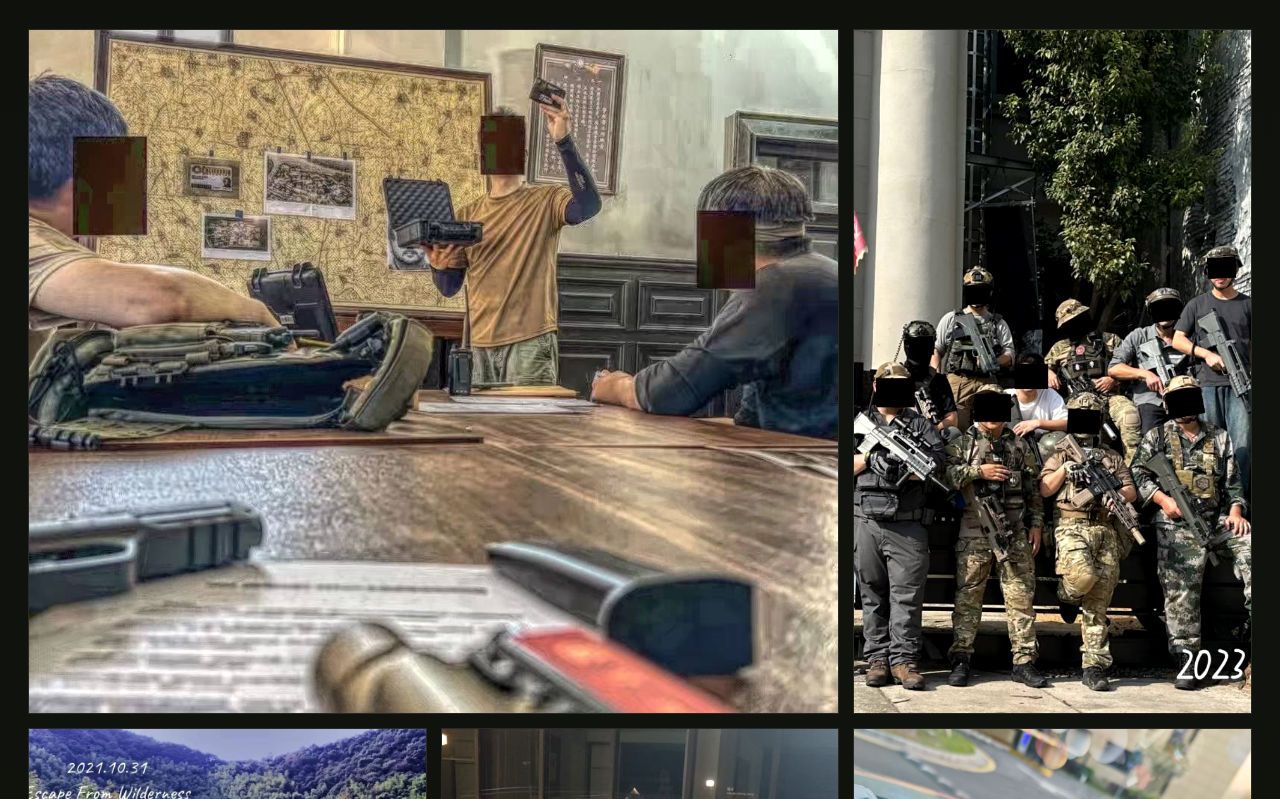
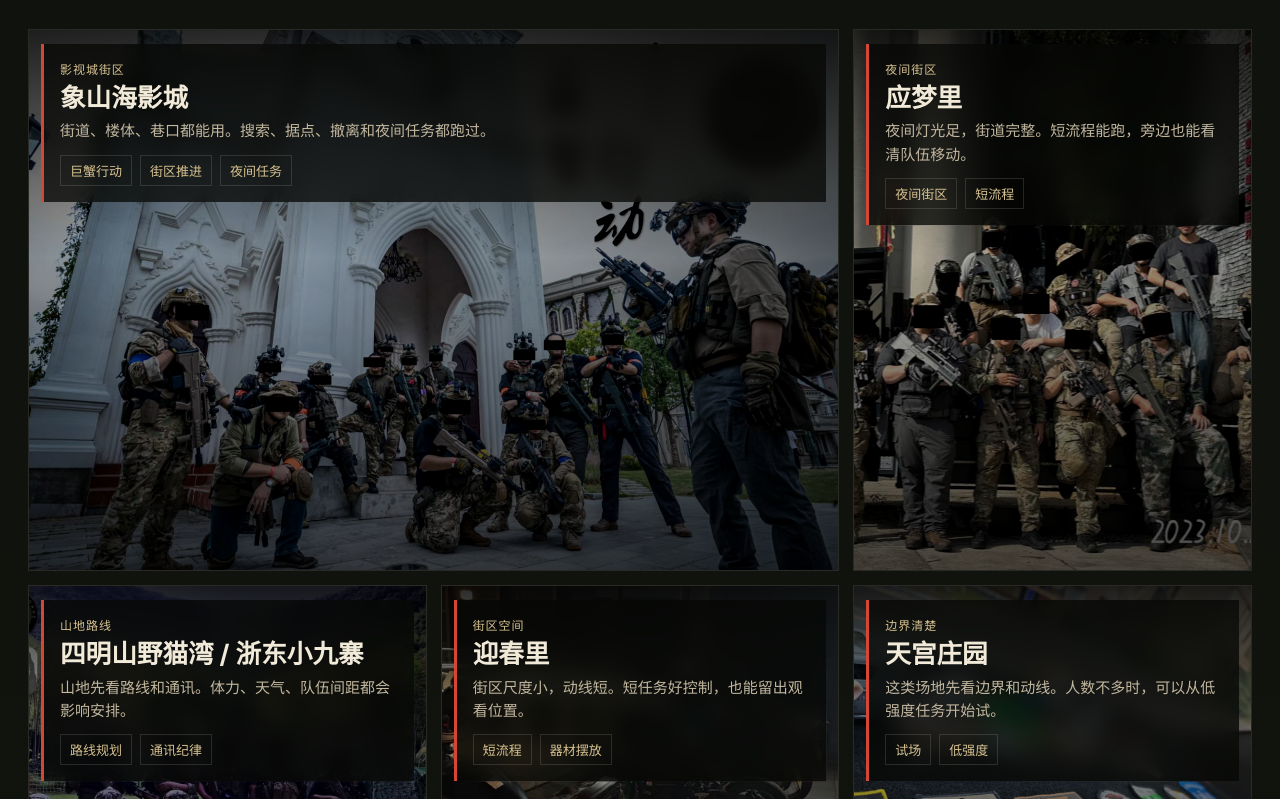
Before and after one commit to zhuting0574-beep/nbys-activity, a Vue app in the folder h5-web/: page / in a window 1280 px wide. Shown: the part 5181-5980 px from the top of the page. Built offline with nearby package versions, Linux system fonts and the light colour scheme.

Commit message:
feat: improve Yongshi venue cards and media focus

```diff
--- a/h5-web/src/MarketingSite.vue
+++ b/h5-web/src/MarketingSite.vue
@@ -135,7 +135,7 @@
       <div class="field-grid">
         <article v-for="venue in venues" :key="venue.name" :class="{ featured: venue.featured }">
           <img :src="venue.image" :alt="venue.name" width="1200" height="750" loading="lazy" decoding="async" />
-          <div>
+          <div class="field-card-copy">
             <span>{{ venue.type }}</span>
             <h3>{{ venue.name }}</h3>
             <p>{{ venue.text }}</p>
@@ -315,9 +315,7 @@ import esaRoom from './assets/site/esa-urban-training-07.jpg'
 import esaUrban01 from './assets/site/esa-urban-training-02.jpg'
 import esaUrban02 from './assets/site/esa-urban-training-05.jpg'
 import patchBoard from './assets/site/patch-board.jpg'
-import nightTeam from './assets/site/night-team-2022.jpg'
 import moto01 from './assets/site/moto-01.jpg'
-import moto02 from './assets/site/moto-02.jpg'
 import xhsHengdianTeam from './assets/site/external/2026-03-15_xhs_hengdian-expedition_team.jpg'
 import xhsHengdianStreet from './assets/site/external/2026-03-15_xhs_hengdian-expedition_street.jpg'
 import xhsFieldGrass from './assets/site/external/2026-05-30_xhs_ningbo-yongshi_field-day_grass.jpg'
@@ -408,7 +406,7 @@ export default {
         {
           name: '象山海影城',
           type: '影视城街区',
-          image: haiyingcheng03,
+          image: haiyingcheng05,
           featured: true,
           text: '街道、楼体、巷口都能用。搜索、据点、撤离和夜间任务都跑过。',
           points: ['巨蟹行动', '街区推进', '夜间任务']
@@ -439,11 +437,11 @@ export default {
         },
         {
           name: '天宫庄园',
-          type: '园区活动',
+          type: '边界清楚',
           image: patchBoard,
           featured: false,
-          text: '边界清楚，动线容易控制。人数不多时，可以先从这里试。',
-          points: ['边界清楚', '低强度']
+          text: '这类场地先看边界和动线。人数不多时，可以从低强度任务开始试。',
+          points: ['试场', '低强度']
         },
         {
           name: '章水中心小学',
@@ -493,8 +491,8 @@ export default {
         },
         {
           tag: 'TRAINING',
-          title: '训练和队员记录',
-          text: '室内训练、队形、队员自拍视频放在一起，能看见平时活动的样子。'
+          title: '平时怎么练',
+          text: '室内训练、队形和队员自拍视频放在一起，能看见日常活动的样子。'
         }
       ],
       assetStories: [
@@ -502,12 +500,10 @@ export default {
         { tag: 'YINGMENGLI / 2023', title: '应梦里夜间活动', text: '楼上视角能看清街道和移动路线。', image: yingmengli02, size: '' },
         { tag: 'MOUNTAIN / FIELD', title: '浙东小九寨训练', text: '山地路线里，队伍间距很容易被拉开。', image: xiaojiuzhaiTraining02, size: '' },
         { tag: 'ESA / URBAN', title: 'ESA 城市作战训练', text: '门口、墙边和队形处理。', image: esaUrban01, size: '' },
-        { tag: 'TEAM / NIGHT', title: '夜间队伍照片', text: '夜间集合时的队伍记录。', image: nightTeam, size: '' },
         { tag: 'XHS / 2026', title: '5.30 下场日记', text: '草地场景，队员距离能看得比较清楚。', image: xhsFieldGrass, size: '' },
         { tag: 'URBAN / CQB', title: '室内街区训练', text: '门口处理、墙边移动和互相掩护。', image: esaUrban02, size: '' },
         { tag: 'YINGMENGLI / 2023', title: '应梦里活动', text: '2023 年 10 月 22 日夜间场地。', image: yingmengliDate02, size: '' },
         { tag: 'XHS / 2026', title: '6.22 队员视频', text: '小红书公开视频封面。', image: xhsWargameCover, size: '' },
-        { tag: 'MOTO', title: '机车照片', text: '活动路程较远时留下的记录。', image: moto02, size: '' },
         { tag: 'CANCER', title: '巨蟹行动道具', text: '地图、文件和现场道具。', image: haiyingcheng01, size: '' }
       ],
       publicSources: [
--- a/h5-web/src/site.css
+++ b/h5-web/src/site.css
@@ -538,6 +538,7 @@ video {
 }
 
 .about-photos figcaption,
+.field-card-copy,
 .media-lead figcaption,
 .media-wall figcaption,
 .partner-photo figcaption,
@@ -662,7 +663,6 @@ h3 {
 }
 
 .record-grid div,
-.field-grid div,
 .safe-grid article,
 .trial-list article,
 .public-links a {
@@ -696,14 +696,51 @@ h3 {
 
 .field-grid {
   grid-template-columns: repeat(3, minmax(0, 1fr));
+  align-items: stretch;
 }
 
 .field-grid article.featured {
   grid-column: span 2;
 }
 
+.field-grid article {
+  min-height: 390px;
+}
+
+.field-grid article.featured {
+  min-height: 470px;
+}
+
+.field-grid article::after {
+  content: "";
+  position: absolute;
+  inset: 0;
+  pointer-events: none;
+  background:
+    linear-gradient(180deg, rgba(0, 0, 0, 0.82) 0%, rgba(0, 0, 0, 0.22) 42%, rgba(0, 0, 0, 0.56) 100%),
+    radial-gradient(circle at 18% 18%, rgba(0, 0, 0, 0), rgba(0, 0, 0, 0.34) 68%);
+}
+
 .field-grid img {
-  aspect-ratio: 16 / 10;
+  min-height: 390px;
+}
+
+.field-card-copy {
+  z-index: 1;
+  top: 14px;
+  bottom: auto;
+  padding: 16px;
+}
+
+.field-card-copy h3 {
+  margin: 8px 0;
+  font-size: clamp(24px, 2vw, 34px);
+  line-height: 1.05;
+}
+
+.field-card-copy p {
+  max-width: 680px;
+  line-height: 1.56;
 }
 
 .field-grid ul {
@@ -711,12 +748,12 @@ h3 {
   flex-wrap: wrap;
   gap: 8px;
   padding: 0;
-  margin: 16px 0 0;
+  margin: 12px 0 0;
   list-style: none;
 }
 
 .field-grid li {
-  padding: 6px 10px;
+  padding: 5px 9px;
   border: 1px solid var(--ys-line);
   color: var(--ys-sand);
   font-size: 13px;
```
